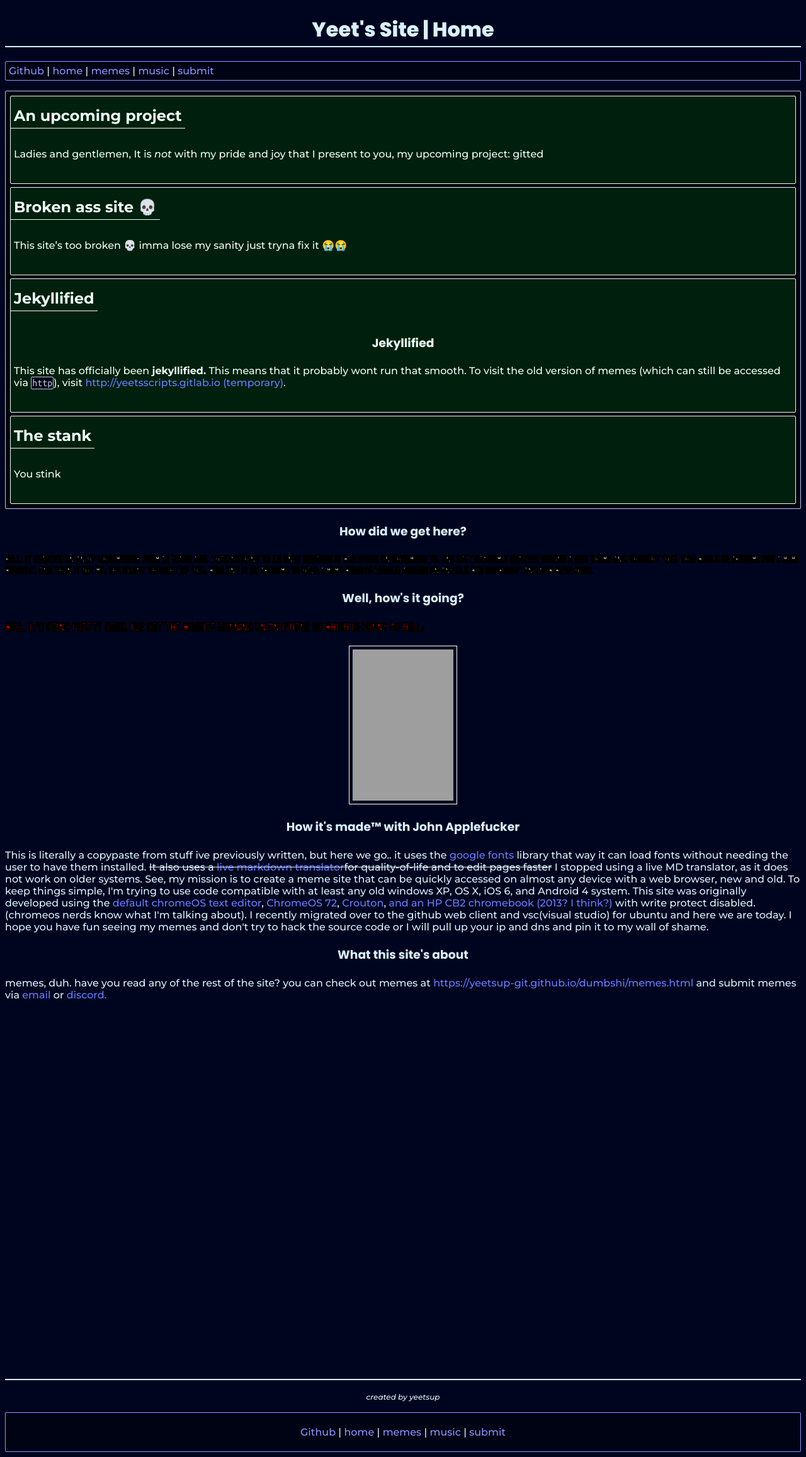
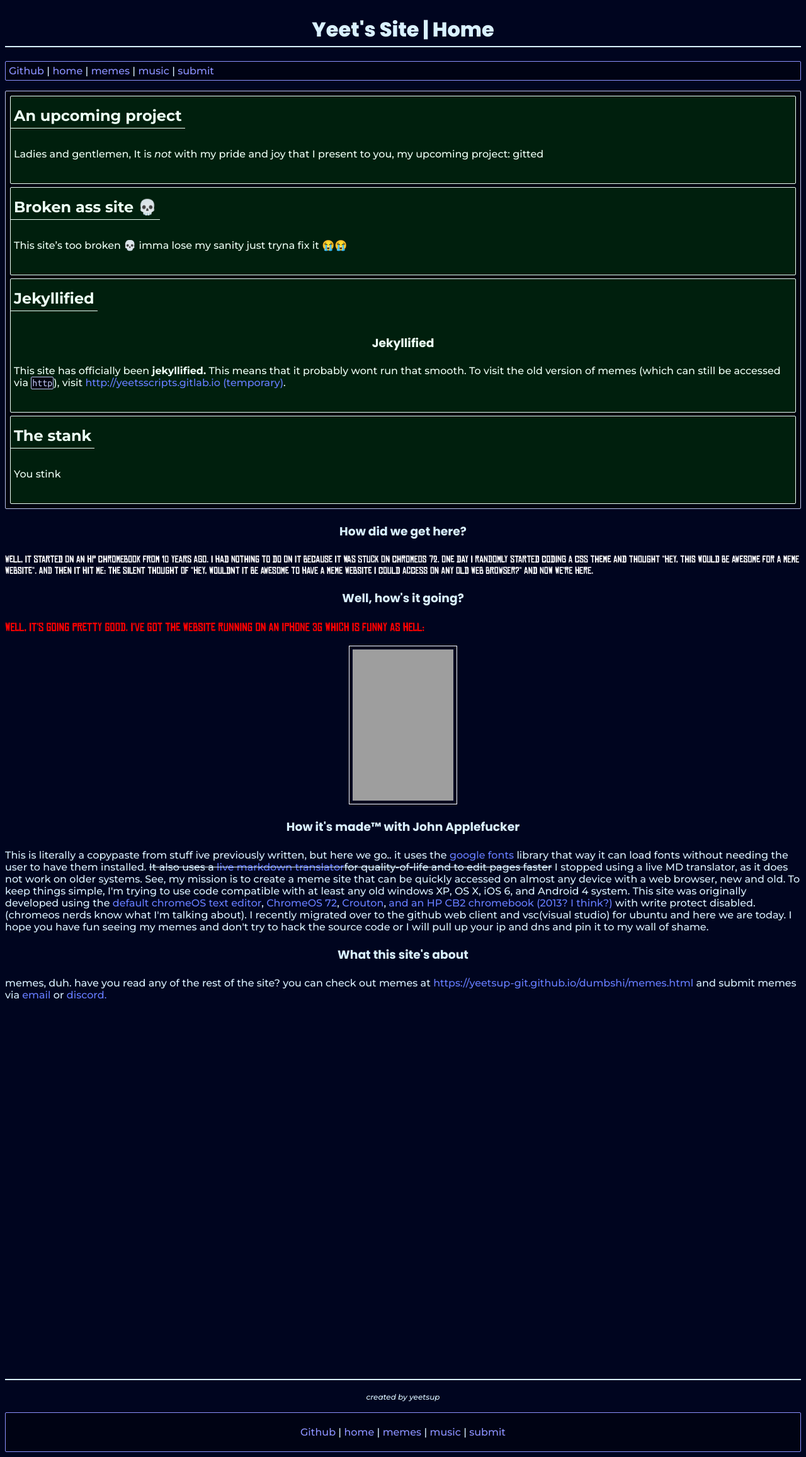
Before and after one commit to yeetssite/yeetssite.github.io, a Jekyll site: the page built from index.html, in a window 1280 px wide. Shown: the whole page at 63% size. Built offline with Jekyll 4.4.1, drawn with Linux system fonts in a browser that asks for light colours; a script that is not in the unit is left out.

Commit message:
Update base.css

```diff
--- a/assets/css/base.css
+++ b/assets/css/base.css
@@ -15,14 +15,12 @@
 .rdrTextNormal
 {
 	color: #FFFFFF;
-	-webkit-text-stroke: 2px black;
 	font-size: 15px;
 	font-family: redDeadFont;
 }
 .rdrTextRed
 {
 	color: #FF0000;
-        -webkit-text-stroke: 2px black;
         font-size: 18px;
         font-family: redDeadFont;
 }
```
